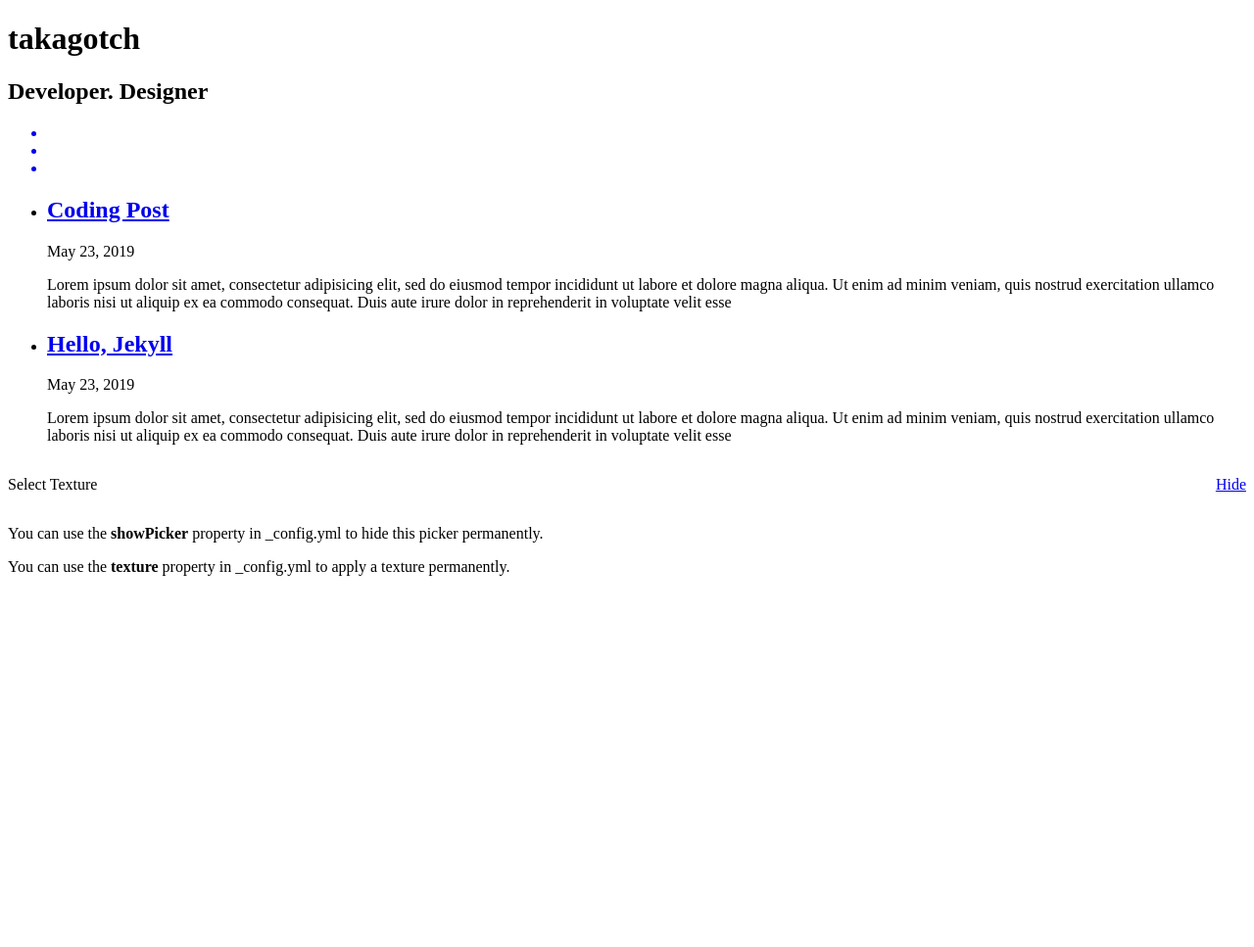
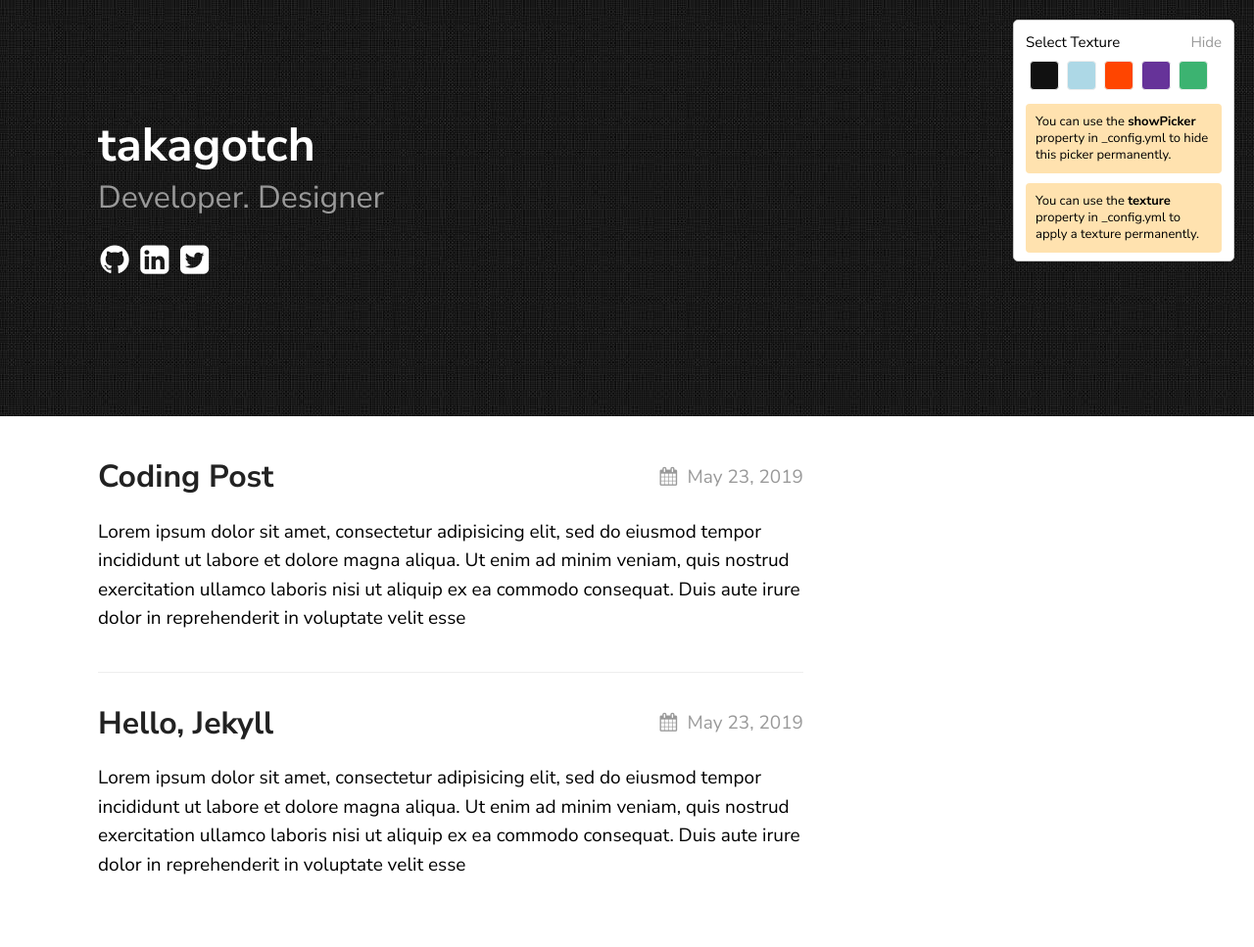
Before and after one commit to takagotch/o2393, a Jekyll site: the page built from index.md, in a window 1280 px wide. Shown: the whole page at 98% size. Built offline with Jekyll 4.4.1, drawn with Linux system fonts in a browser that asks for light colours; before the commit the page ends 900 px from its top, so only the background shows below that.

Commit message:
Update head.html

```diff
--- a/_includes/head.html
+++ b/_includes/head.html
@@ -2,6 +2,6 @@
 <meta name="viewport" content="width=device-width, initial-scale=1.0">
 <meta http-equiv="X-UA-Compatible" content="ie=edge">
 <link href="https://fonts.googleapis.com/css?family=Nunito+Sans:400,400i,700&display=swap" rel="stylesheet">
-<link rel="stylesheet" href="{{ "/assets/css/style.css" | relative_url }}">
+<link rel="stylesheet" href="{{ "/assets/css/style.css" | prepend: site.baseurl }}">
 <title>{{ page.title | default: site.title }}</title>
 {% seo %}
```
